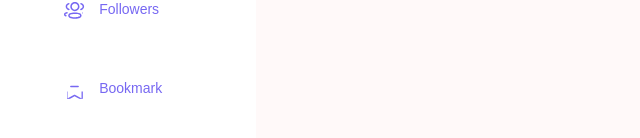
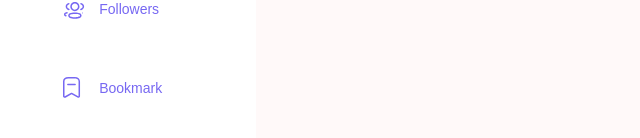
Before and after one commit to Ramengi-chawngthu/ZionFront, a React (Create React App) app: page /home in a window 1280 px wide. Shown: the part 372-510 px from the top of the page, without its empty margins (0-640 px from the left). Built offline with nearby package versions, Linux system fonts and the light colour scheme; a web font is replaced by a local one.

Commit message:
eigthAugevening

```diff
--- a/src/Svg/HomeSvg/BookmarksSvg.js
+++ b/src/Svg/HomeSvg/BookmarksSvg.js
@@ -1,43 +1,43 @@
-import React from "react";
+import React from 'react';
 
 function BookmarksSvg() {
   return (
     <svg
-      width="24"
-      height="24"
-      viewBox="0 0 24 24"
-      fill="none"
-      xmlns="http://www.w3.org/2000/svg"
+      width='24'
+      height='24'
+      viewBox='0 0 24 24'
+      fill='none'
+      xmlns='http://www.w3.org/2000/svg'
     >
       <mask
-        id="mask0"
-        mask-type="alpha"
-        maskUnits="userSpaceOnUse"
-        x="3"
-        y="2"
-        width="18"
-        height="21"
+        id='mask0 '
+        mask-type='alpha overflow="visible"'
+        maskUnits='userSpaceOnUse overflow="visible"'
+        x='0'
+        y='0'
+        width='18'
+        height='21'
       >
         <path
-          fill-rule="evenodd"
-          clip-rule="evenodd"
-          d="M3 2H20.0388V22.8467H3V2Z"
-          fill="white"
+          fill-rule='evenodd'
+          clip-rule='evenodd'
+          d='M0 0H17.0388V20.8467H0V0Z'
+          fill='white'
         />
       </mask>
-      <g mask="url(#mask0)">
+      <g mask='url(#mask0) overflow="visible"'>
         <path
-          fill-rule="evenodd"
-          clip-rule="evenodd"
-          d="M8.342 3.5C5.793 3.5 4.5 4.482 4.5 6.421V21.145C4.5 21.239 4.554 21.29 4.599 21.316C4.644 21.344 4.715 21.364 4.797 21.318L11.179 17.738C11.407 17.611 11.686 17.61 11.915 17.739L18.242 21.313C18.325 21.361 18.396 21.339 18.441 21.312C18.486 21.285 18.539 21.234 18.539 21.14V6.604C18.539 5.837 18.539 3.5 14.701 3.5H8.342ZM4.699 22.847C4.404 22.847 4.109 22.768 3.841 22.61C3.314 22.303 3 21.754 3 21.145V6.421C3 3.611 4.947 2 8.342 2H14.701C18.093 2 20.039 3.679 20.039 6.604V21.14C20.039 21.75 19.725 22.299 19.197 22.606C18.671 22.914 18.037 22.92 17.505 22.62L11.545 19.253L5.53 22.627C5.27 22.773 4.985 22.847 4.699 22.847V22.847Z"
-          fill="#7768F2"
+          fill-rule='evenodd'
+          clip-rule='evenodd'
+          d='M5.342 1.5C2.793 1.5 1.5 2.482 1.5 4.421V19.145C1.5 19.239 1.554 19.29 1.599 19.316C1.644 19.344 1.715 19.364 1.797 19.318L8.179 15.738C8.407 15.611 8.686 15.61 8.915 15.739L15.242 19.313C15.325 19.361 15.396 19.339 15.441 19.312C15.486 19.285 15.539 19.234 15.539 19.14V4.604C15.539 3.837 15.539 1.5 11.701 1.5H5.342ZM1.699 20.847C1.404 20.847 1.109 20.768 0.841 20.61C0.314 20.303 0 19.754 0 19.145V4.421C0 1.611 1.947 0 5.342 0H11.701C15.093 0 17.039 1.679 17.039 4.604V19.14C17.039 19.75 16.725 20.299 16.197 20.606C15.671 20.914 15.037 20.92 14.505 20.62L8.545 17.253L2.53 20.627C2.27 20.773 1.985 20.847 1.699 20.847Z'
+          fill='#7768F2'
         />
       </g>
       <path
-        fill-rule="evenodd"
-        clip-rule="evenodd"
-        d="M15.1398 10.2285H7.82178C7.40778 10.2285 7.07178 9.8925 7.07178 9.4785C7.07178 9.0645 7.40778 8.7285 7.82178 8.7285H15.1398C15.5538 8.7285 15.8898 9.0645 15.8898 9.4785C15.8898 9.8925 15.5538 10.2285 15.1398 10.2285"
-        fill="#7768F2"
+        fill-rule='evenodd'
+        clip-rule='evenodd'
+        d='M12.1398 8.2285H4.82178C4.40778 8.2285 4.07178 7.8925 4.07178 7.4785C4.07178 7.0645 4.40778 6.7285 4.82178 6.7285H12.1398C12.5538 6.7285 12.8898 7.0645 12.8898 7.4785C12.8898 7.8925 12.5538 8.2285 12.1398 8.2285Z'
+        fill='#7768F2'
       />
     </svg>
   );
```
Also changed, not shown: src/Svg/HomeSvg/Bookmarks.svg.
